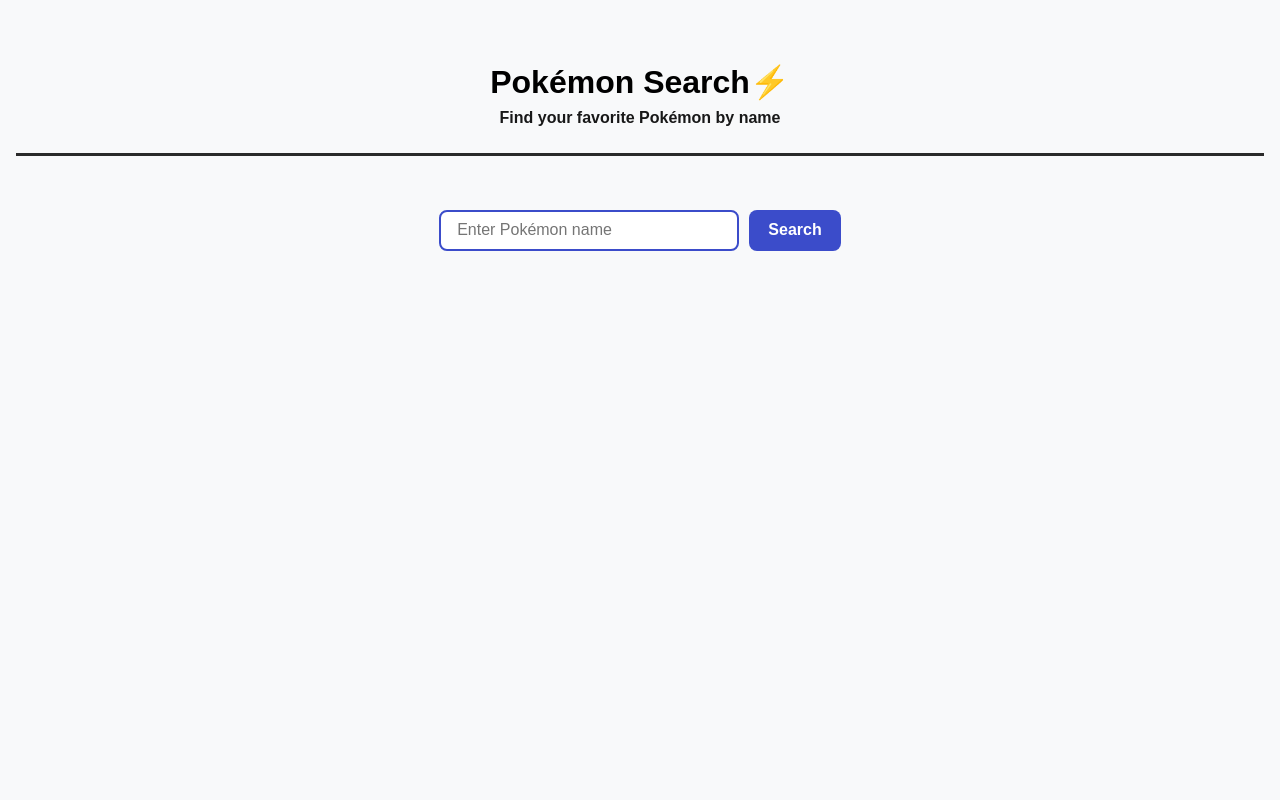
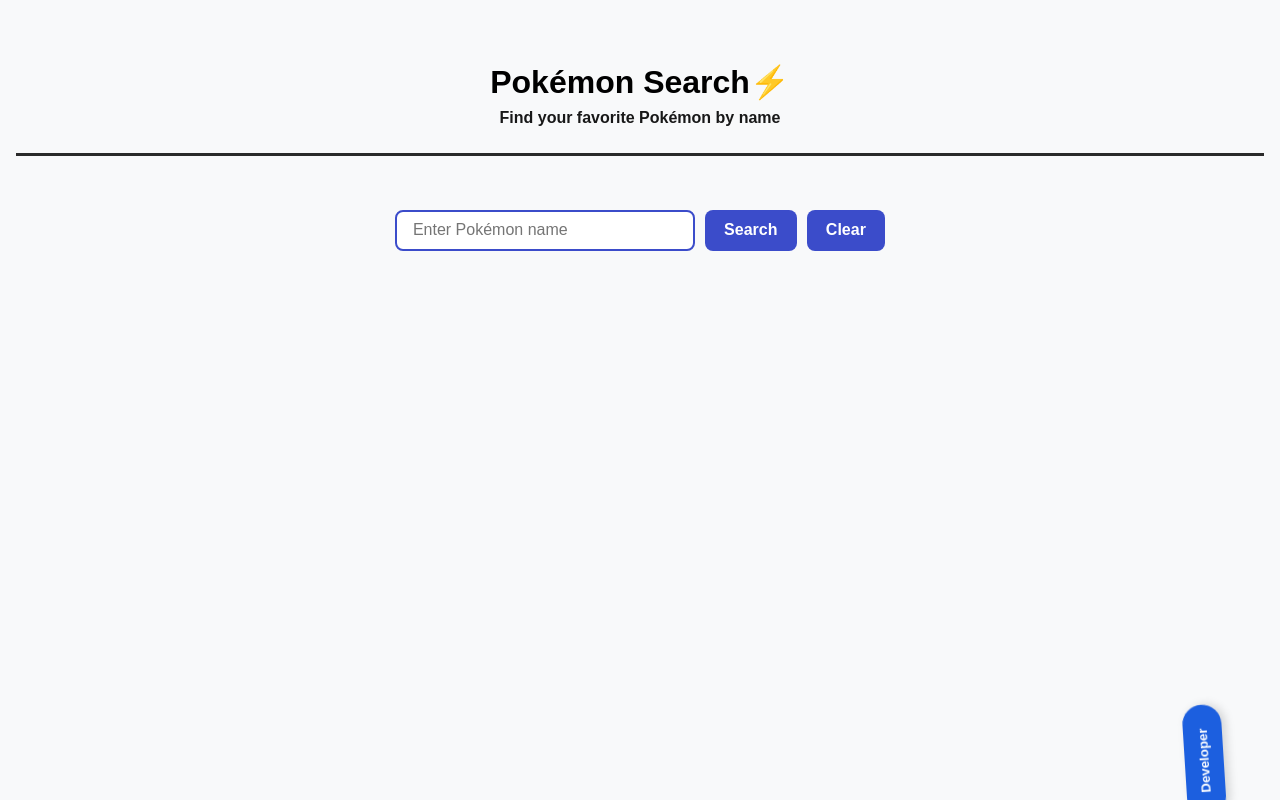
Before and after one commit to NKOGallardo/Pok-mon, a React (Vite) app: page / in a window 1280 px wide. Built offline with nearby package versions, Linux system fonts and the light colour scheme.

Commit message:
done for sure

```diff
--- a/src/App.jsx
+++ b/src/App.jsx
@@ -11,6 +11,14 @@
     </div>
   );
 }
+
+const handleDeveloperClick = () => {
+
+  trackAnalytics("Developer Link Clicked");
+
+  window.open("https://nkogallardo.link", "_blank", "noopener,noreferrer");
+
+};
 
 const STAT_LABELS = {
   hp: "HP",
@@ -28,21 +36,31 @@
   const [loading, setLoading] = useState(false);
 
   async function fetchData() {
+
     if (!pokemonName.trim()) return;
     setLoading(true);
+
     try {
       const res = await fetch(
+
         `https://pokeapi.co/api/v2/pokemon/${pokemonName.toLowerCase()}`
+
       );
+
       if (!res.ok) throw new Error("Pokémon not found");
       const data = await res.json();
+
       setPokemon(data);
       setError("");
     } catch (err) {
+
       setError(err.message);
       setPokemon(null);
+
     } finally {
+
       setLoading(false);
+
     }
   }
 
@@ -60,6 +78,12 @@
         />
         <button onClick={fetchData}>
           {loading ? "Loading..." : "Search"}
+        </button>
+        <button onClick={() => {
+          setPokemonName("");
+          setPokemon(null);
+          setError(""); }}>
+            Clear
         </button>
       </div>
 
@@ -103,6 +127,12 @@
           </p>
         </div>
       )}
+      <button
+          className="developer-button"
+          onClick={handleDeveloperClick}
+      >
+        Developer
+      </button>
     </div>
   );
 }
--- a/src/Style's/App.css
+++ b/src/Style's/App.css
@@ -181,6 +181,56 @@
   color: #555;
 }
 
+.developer-button {
+  margin-top: 1rem;
+  padding: 0.5rem 1rem;
+  border: none;
+  border-radius: 8px;
+  background-color: #3b4cca;
+  color: #ffffff;
+  font-weight: bold;
+  cursor: pointer;
+  transition: 0.3s;
+}
+
+.developer-button {
+  /* 1. The magic that makes it follow the screen */
+  position: fixed;
+  bottom: 20px; /* Distance from the bottom of the screen */
+  right: 20px;  /* Distance from the right side of the screen */
+
+  /* 2. Ensures it sits on top of other content */
+  z-index: 1000;
+
+  /* 3. Styling to make it look like a nice button */
+  background-color: #0070f3;
+  color: white;
+  padding: 12px 24px;
+  border-radius: 30px;
+  text-decoration: none;
+  font-weight: bold;
+  box-shadow: 0 4px 10px rgba(0, 0, 0, 0.15);
+  transition: transform 0.2s ease;
+  animation: spin 2s infinite linear;
+}
+
+@keyframes spin {
+  0% {
+    transform: rotate(0deg);
+    background-color: #3b4cca;
+  }
+
+  50% {
+    transform: rotate(180deg);
+    background-color: #0070f3;
+  }
+
+  100% {
+    transform: rotate(360deg);
+    background-color: #3b4cca;
+  }
+}
+
 /* RESPONSIVE DESIGN */
 @media (max-width: 600px) {
   .header h1 { font-size: 1.6rem; }
```
